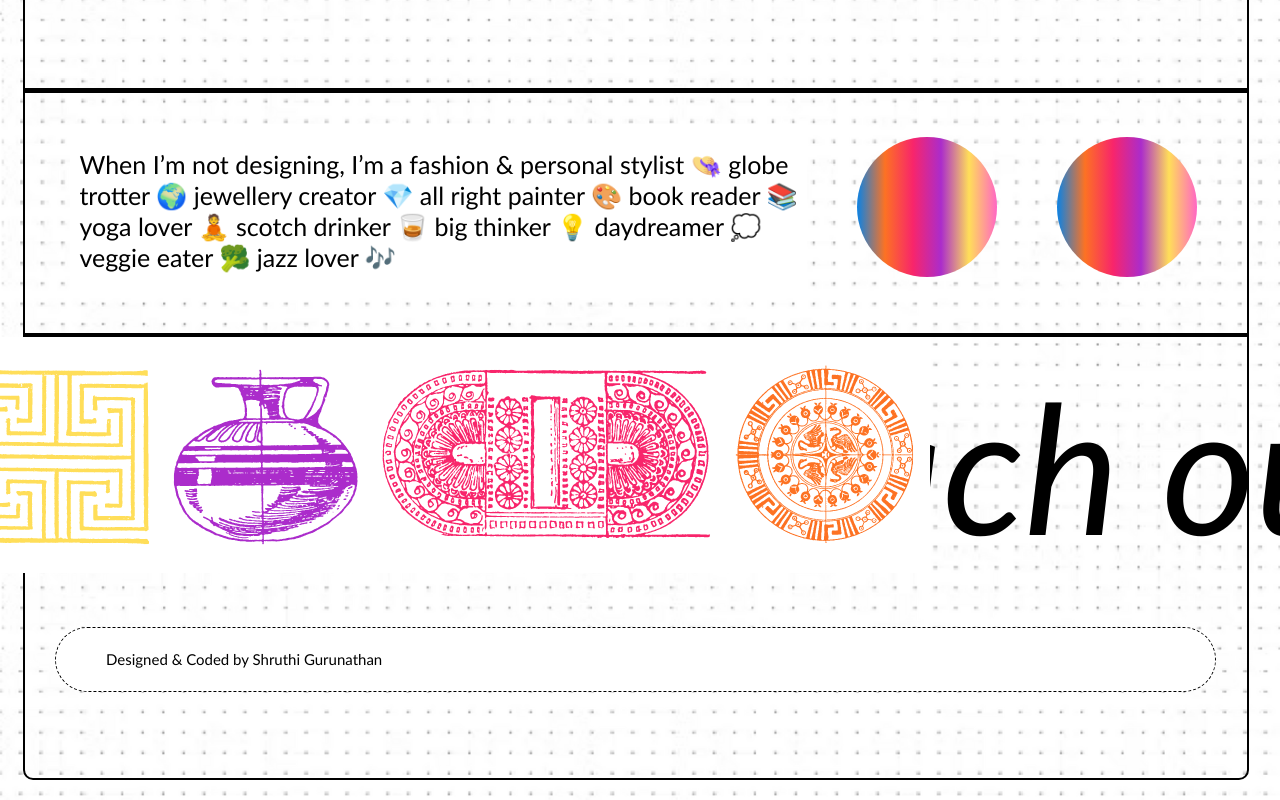
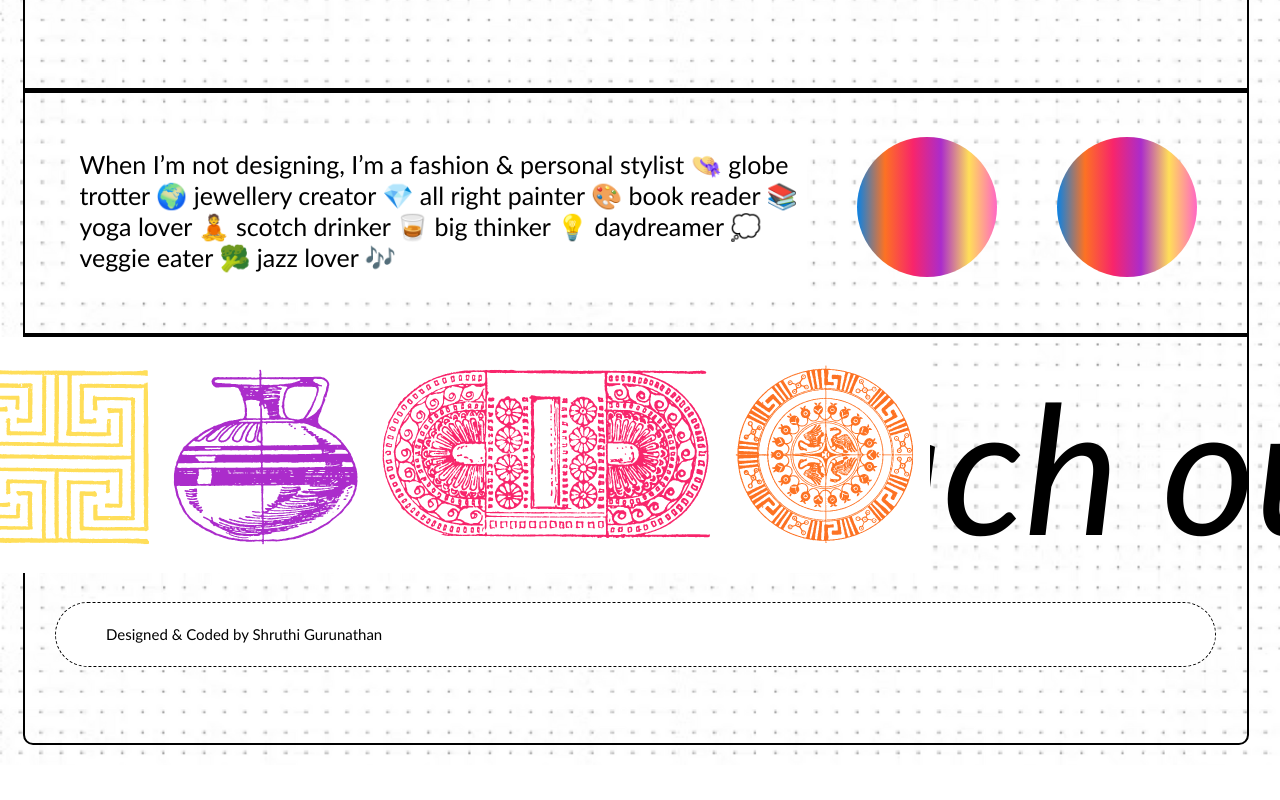
Before and after one commit to ShruthiGurunathan/UX_UI_HW_19, a plain HTML site: page index.html in a window 1280 px wide. Shown: the part 2444-3244 px from the top of the page. After the commit the page ends 3209 px from the top, so only its background shows below. Drawn offline with Linux system fonts and the light colour scheme.

Commit message:
Update to css

```diff
--- a/CSS/style.css
+++ b/CSS/style.css
@@ -6,7 +6,7 @@ margin-top: 20px;
 margin-bottom:20px;
 margin-left:23px;
 margin-right:20px;
-height: 3200px;
+height: 3165px;
 width: 1222px;
 }
 
@@ -536,7 +536,7 @@ margin-top: 300px;
   border-radius: 50px;
   width: 95%;
   height: 65px;
-  margin-top: 50px;
+  margin-top: 25px;
   margin-left: 30px;
 }
 
```
